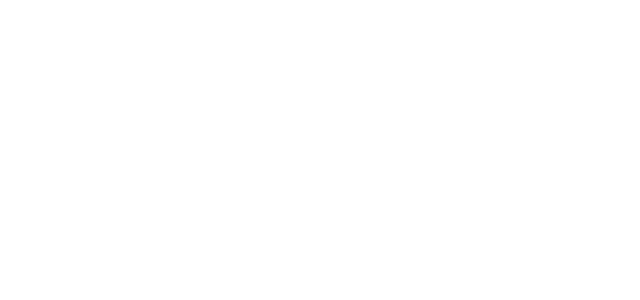
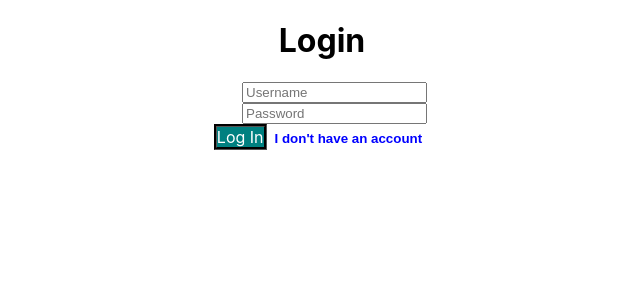
Before and after one commit to henfriend/PeopleWelcome, a React (Create React App) app in the folder people-welcome-front-end/: page / in a window 1280 px wide. Shown: the top 300 px of the page, without its empty margins (318-958 px from the left). Built offline with nearby package versions, Linux system fonts and the light colour scheme.

Commit message:
login page first draft

```diff
--- a/people-welcome-front-end/package.json
+++ b/people-welcome-front-end/package.json
@@ -2,7 +2,7 @@
   "name": "people-welcome-front-end",
   "version": "0.1.0",
   "private": true,
-  "proxy": "http://localhost:5000", // relative proxy to python flask localhost
+  "proxy": "http://localhost:5000",
   "dependencies": {
     "@emotion/react": "^11.10.4",
     "@emotion/styled": "^11.10.4",
--- a/people-welcome-front-end/src/App.js
+++ b/people-welcome-front-end/src/App.js
@@ -1,6 +1,7 @@
 import { useState } from 'react';
 import { BrowserRouter as Router, Route, Routes } from 'react-router-dom';
 import './App.css';
+import LoginPage from './LoginPage'
 import HomePage from './HomePage';
 import MyAccount from './MyAccount';
 import Notifications from './Notifications';
@@ -21,7 +22,7 @@
               <Route path='/messages'/>
               <Route path='/settings' element={ <Settings/> } />
               <Route path='/myaccount' element={ <MyAccount/> } />
-              <Route path='/'/>
+              <Route path='/' element={ <LoginPage/> }/>
             </Routes>
           </div>
         </div>
--- a/people-welcome-front-end/src/HomePage.jsx
+++ b/people-welcome-front-end/src/HomePage.jsx
@@ -4,7 +4,7 @@
 import Post from './Post'
 
 function HomePage() {
-    const [postData, setPostData] = useState([{ user: 'friendly.henry', postId: '123456789'}, {user: 'john.pork', postId: '234567890'}])
+    const [postData, setPostData] = useState([{ user: 'friendly.henry', postId: '123456789'}, {user: 'john.smith', postId: '234567890'}])
 
     return(
         <div className='homepage'>
--- /dev/null
+++ b/people-welcome-front-end/src/LoginPage.jsx
@@ -0,0 +1,38 @@
+import { useEffect } from "react"
+import { useState } from "react"
+
+
+function LoginPage() {
+    const [logOrReg, setLogOrReg] = useState(true)
+    const [buttonText, setButtonText] = useState('Log In')
+    const [titleText, setTitleText] = useState('Login')
+    const [bottomButtonText, setBottomButtonText] = useState('I don\'t have an account')
+
+    useEffect(() => {
+        if(logOrReg) {
+            setButtonText('Log In')
+            setTitleText('Login')
+            setBottomButtonText('I don\'t have an account')
+        } else {
+            setButtonText('Create New Account')
+            setTitleText('Register')
+            setBottomButtonText('I already have an account')
+        }
+    }, [logOrReg])
+
+    const onClickBottomButton = () => {
+        setLogOrReg(!logOrReg)
+    }
+
+    return(
+        <div className="login">
+            <h1>{titleText}</h1>
+            <input type="text" placeholder="Username"/>
+            <input className="password" type="text" placeholder="Password"/>
+            <a href="/homepage" className="button">{buttonText}</a>
+            <button className="bottombutton" onClick={onClickBottomButton}>{bottomButtonText}</button>
+        </div>
+    )
+}
+
+export default LoginPage
--- a/people-welcome-front-end/src/index.css
+++ b/people-welcome-front-end/src/index.css
@@ -232,3 +232,42 @@
 .invisible {
   visibility: hidden;
 }
+
+.login h1 {
+  display: block;
+}
+
+.login input {
+  display: block;
+  margin-left: 560px;
+}
+
+.login button {
+  margin: 2px;
+}
+
+.login .bottombutton {
+  background: none;
+  border: none;
+  color: blue;
+  font-weight: bold;
+  cursor: pointer;
+}
+
+.login.password {
+  margin-bottom: 2px;
+}
+
+a.button {
+  appearance: button;
+  text-decoration: none;
+  background-color: teal;
+  color: white;
+  border-style: groove;
+  border-color: black;
+  cursor:default;
+}
+
+a.button:hover {
+  background-color: rgb(0, 174, 174);
+}
```
